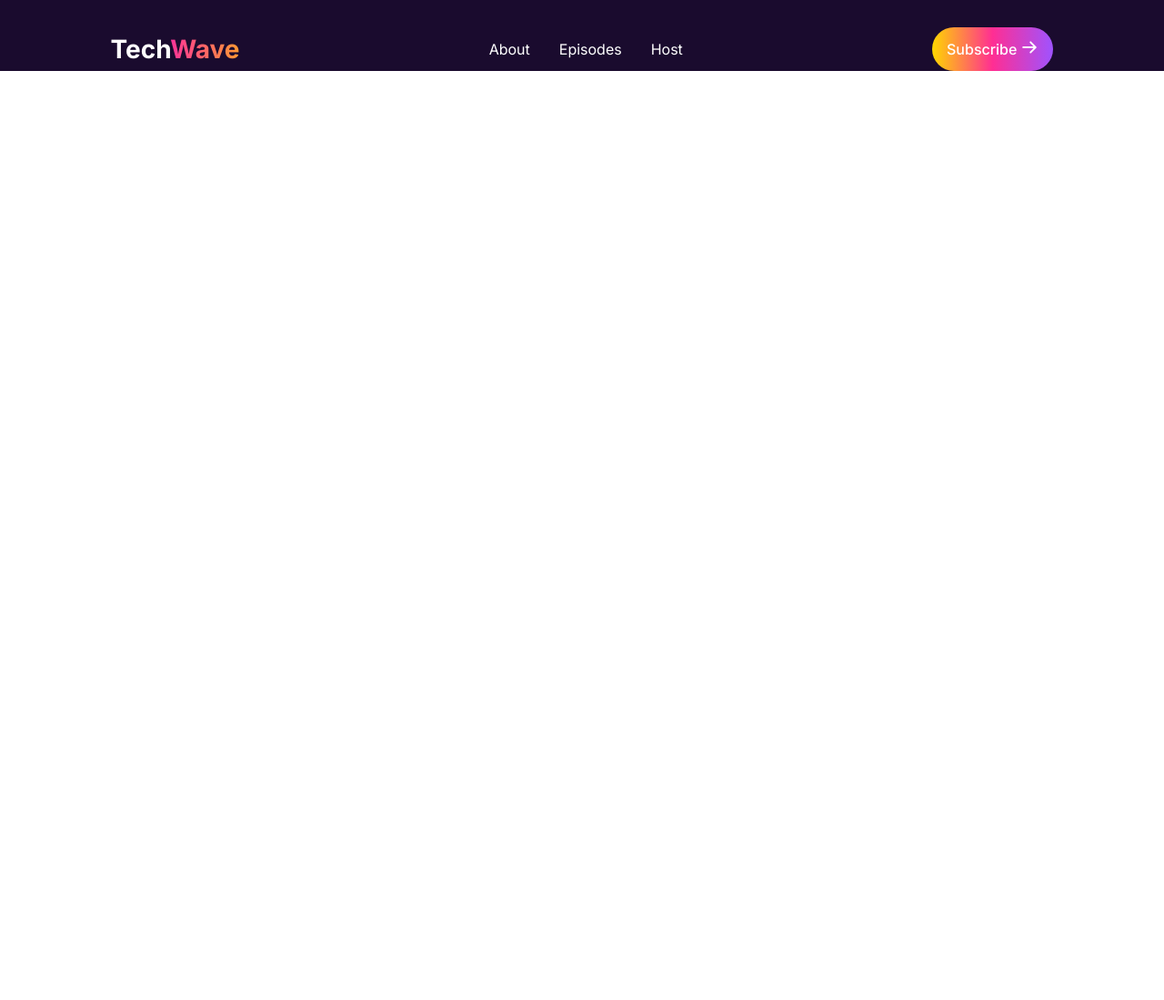
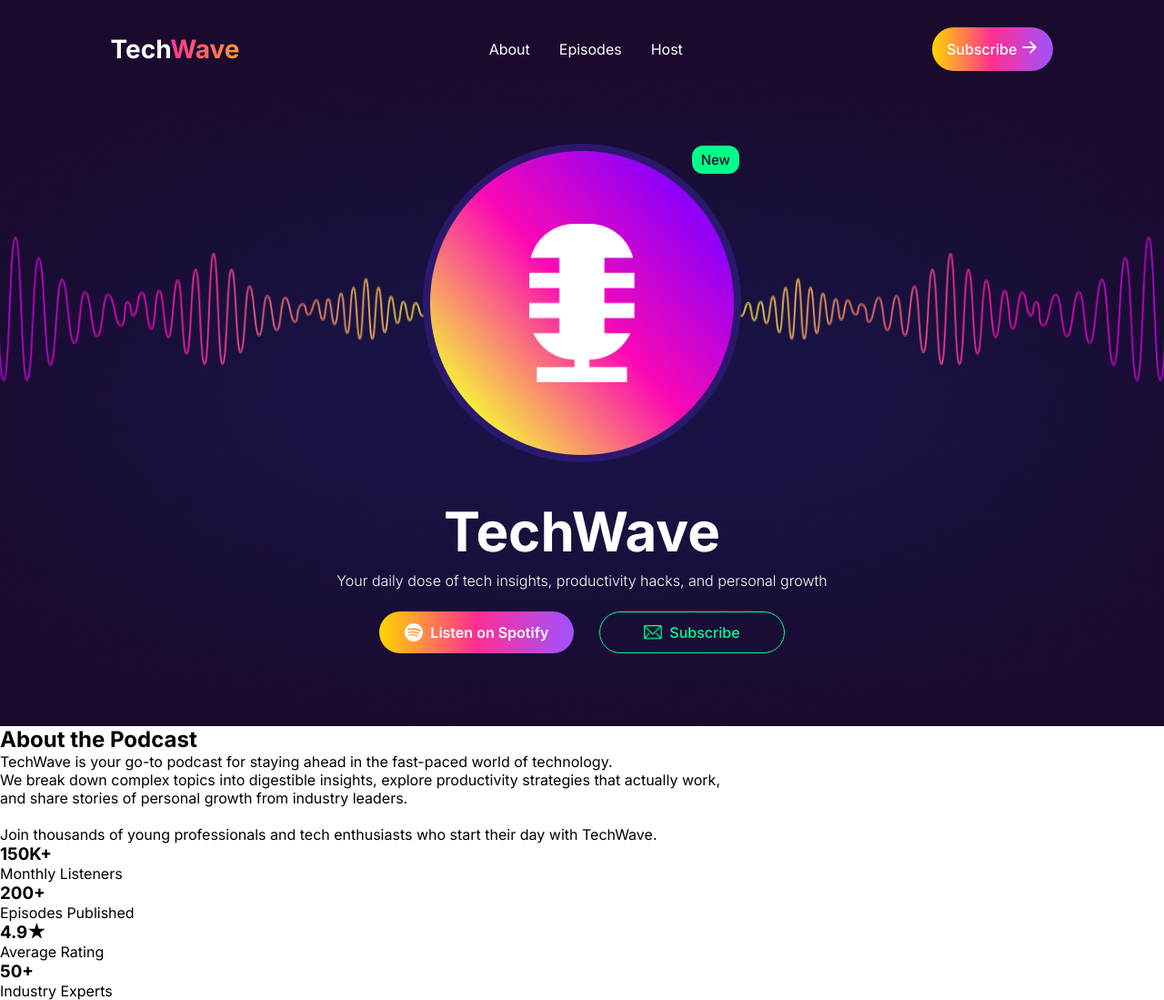
Before and after one commit to aniksarker1/assignment-02, a plain HTML site: page index.html in a window 1280 px wide. Shown: the whole page at 91% size. Before the commit the page ends 800 px from the top, so only its background shows below. Drawn offline with Linux system fonts and the light colour scheme.

Commit message:
main banner design and coding

```diff
--- a/index.html
+++ b/index.html
@@ -26,7 +26,46 @@
         </nav>
     </header>
       <main>
+        <section class="banner-section">
+            <div class="container">
+                <div class="microphone-area">
+                    <img src="./assets/hero-circle.png" alt="" class="colorful-circle-img">
+                    <img src="./assets/microphone.png" alt="" class="mic-icon">
+                    <span class="new-badge">New</span>
+                </div>
+                 <h1 class="title">TechWave</h1>
+                 <p class="sub-title">Your daily dose of tech insights, productivity hacks, and personal growth</p>
+                  <div class="button-group">
+                    <a href="" class="spotify-btn">
+                        <img src="./assets/spotify.png" alt="" class="small-icon"> Listen on Spotify
+                    </a>
+                     <a href="" class="subscribe-btn">
+                        <img src="./assets/message.png" alt="" class="small-icon"> Subscribe
+                     </a>
+                  </div>
+            </div>
+        </section>
 
+         <section class="about-section" id="about">
+            <div class="container">
+             <h2 class="bout-heading">About the Podcast</h2>
+              <div class="about-text-area">
+                 <p>TechWave is your go-to podcast for staying ahead in the fast-paced world of technology.</p>
+                 <p>We break down complex topics into digestible insights, explore productivity strategies that actually work,</p>
+                 <p>and share stories of personal growth from industry leaders.
+                 </p>
+                 <br>
+                 <p class="highlight-text">Join thousands of young professionals and tech enthusiasts who start their day with TechWave.</p>
+               </div>
+              <div class="divider-line"></div>
+               <div class="number-box-area">
+                 <div class="single-box"><h3>150K+</h3><p>Monthly Listeners</p></div>
+                 <div class="single-box"><h3>200+</h3><p>Episodes Published</p></div>
+                 <div class="single-box"><h3>4.9★</h3><p>Average Rating</p></div>
+                 <div class="single-box"><h3>50+</h3><p>Industry Experts</p></div>
+               </div>
+            </div>
+         </section>
       </main>
        <footer>
 
--- a/styles/style.css
+++ b/styles/style.css
@@ -77,3 +77,97 @@ nav {
     gap: 4px;
 
 }
+
+.banner-section {
+    text-align: center;
+    padding: 80px 0;
+    background-image: url('../assets/hero-bg.png');
+    background-size: cover;
+    background-position: center;
+}
+
+.microphone-area {
+    position: relative;
+    width: 350px;
+    height: 350px;
+    margin: 0 auto;
+    display: flex;
+    justify-content: center;
+    align-items: center;
+}
+
+.colorful-circle-img {
+    width: 100%;
+    height: 100%;
+}
+
+.mic-icon {
+    position: absolute;
+    width: 116px;
+    align-items: center;
+    /* z-index: 2; */
+
+}
+
+.new-badge {
+    position: absolute;
+    top: 2px;
+    right: 2px;
+    background-color: #00FF88;
+    color: #1A0B2E;
+    font-size: 15px;
+    font-weight: 500;
+    padding: 6px 10px;
+    border-radius: 12px;
+
+}
+
+.title {
+    font-size: 60px;
+    font-weight: 700;
+    color: white;
+    margin-bottom: 8px;
+    margin-top: 40px;
+}
+
+.sub-title {
+    font-size: 16px;
+    color: white;
+    margin-bottom: 24px;
+    margin-top: 8px;
+    font-weight: 300;
+}
+
+.button-group {
+    display: flex;
+    justify-content: center;
+    gap: 28px;
+}
+
+.spotify-btn {
+    background: linear-gradient(90deg, #FFD700 0%, #FF2E93 50%, #9F53FF 100%);
+    color: white;
+    padding: 12px 28px;
+    border-radius: 50px;
+    font-weight: 600;
+    display: flex;
+    align-items: center;
+    text-decoration: none;
+}
+
+.small-icon {
+    width: 20px;
+    margin-right: 8px;
+}
+
+.subscribe-btn {
+    background: transparent;
+    color: #00FF94;
+    border: 1px solid #00FF88;
+    padding: 12px 48px;
+    border-radius: 50px;
+    font-weight: 500;
+    display: flex;
+    align-items: center;
+    text-decoration: none;
+}
```
